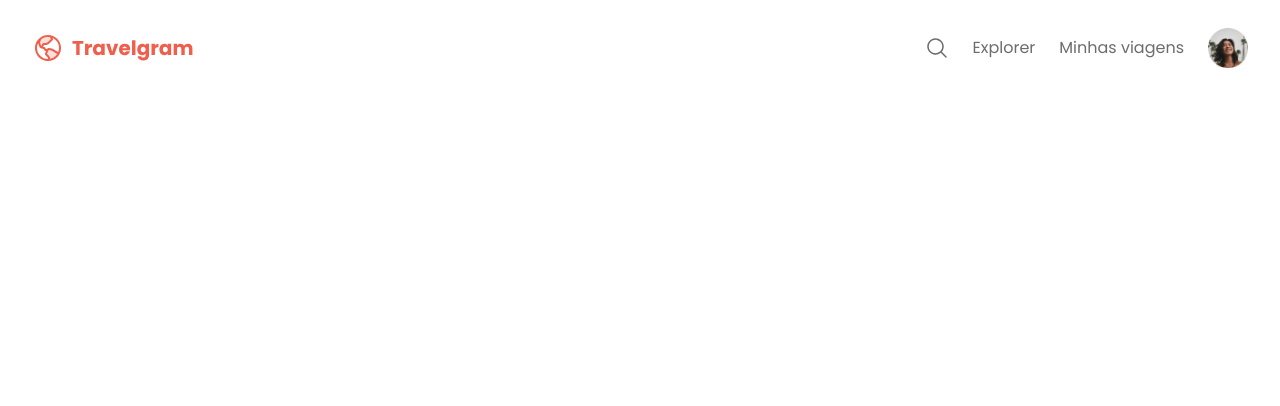
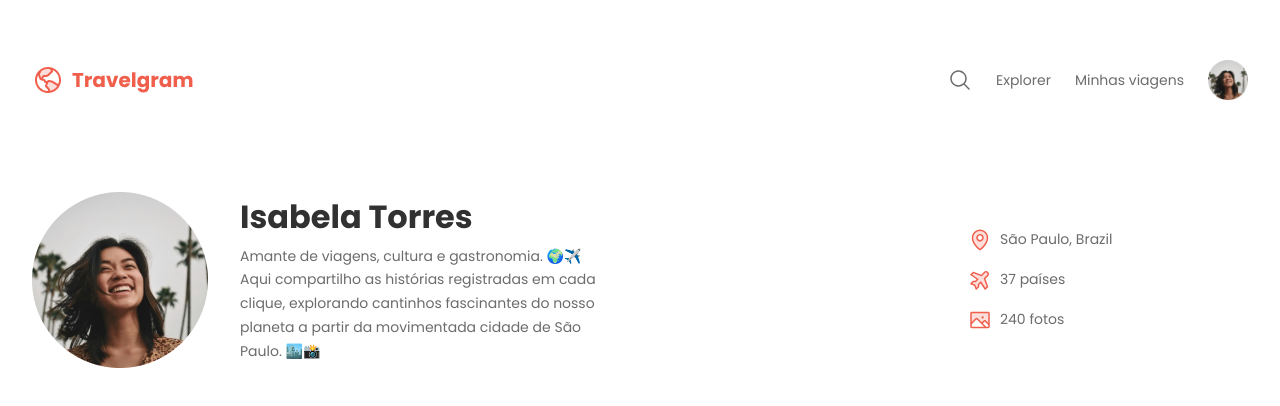
Before and after one commit to SecondzzMSF/projetoTravel, a plain HTML site: page index.html in a window 1280 px wide. Drawn offline with Linux system fonts and the light colour scheme.

Commit message:
change header font

```diff
--- a/index.html
+++ b/index.html
@@ -32,7 +32,36 @@
           </a></li>
         </ul>
       </nav>
-    </div>
   </header>
+  <header>
+    <div class="container">
+      <div id="profile">
+        <img src="assets/Profile pic.png" alt="Foto de Isabela">
+          <div>
+            <h1>Isabela Torres</h1>
+            <p>Amante de viagens, cultura e gastronomia. 🌍✈️
+              <br>
+              Aqui compartilho as histórias registradas em cada clique, explorando cantinhos fascinantes do nosso planeta a partir da movimentada cidade de São Paulo. 🏙️📸</p>
+          </div>
+        </div>
+
+      <ul id="info">
+        <li>
+          <img src="assets/icons/MapPin.svg" alt="Icone de mapa">
+          <span>São Paulo, Brazil</span>
+        </li>
+        <li>
+          <img src="assets/icons/AirplaneTilt.svg" alt="Icone de avião">
+          <span>37 países</span>
+        </li>
+        <li>
+          <img src="assets/icons/Image.svg" alt="Icone de imagem">
+          <span>240 fotos</span>
+        </li>
+      </ul>
+
+      </div>
+      </header>
+  </div>
 </body>
 </html>
--- a/styles/global.css
+++ b/styles/global.css
@@ -16,8 +16,8 @@
   --font-family: "Poppins", sans-serif;
   --text-lg: bold 32px/125% var(--font-family);
   --text: 16px/150% var(--font-family);
-  --text-md: 14px/175% var(--font-family);
-  --text-sm: 12px/175% var(--font-family);
+  --text-md: 14px/170% var(--font-family);
+  --text-sm: 12px/170% var(--font-family);
 }
 
 body {
--- /dev/null
+++ b/styles/header.css
@@ -0,0 +1,43 @@
+header {
+  padding-block: 32px;
+  font: var(--text-md);
+}
+
+header .container {
+  display: flex;
+  justify-content: space-between;
+  align-items: center;
+}
+
+#profile {
+  display:  flex;
+  gap: 32px;
+  align-items: center;
+}
+
+#profile > div {
+  max-width: 384px;
+}
+
+#profile h1 {
+  font: var(--text-lg);
+  color: var(--text-color-primary);
+  margin-bottom: 8px;
+
+}
+
+#info {
+  list-style: none;
+
+  display: flex;
+  flex-direction: column;
+  gap: 16px;
+
+  width: 280px;
+}
+
+#info li {
+  display: flex;
+  align-items: center;
+  gap: 8px;
+}
--- a/styles/index.css
+++ b/styles/index.css
@@ -1,2 +1,3 @@
 @import url(global.css);
 @import url(nav.css);
+@import url(header.css);
```
Also changed, not shown: styles/nav.css (line endings or trailing spaces).
